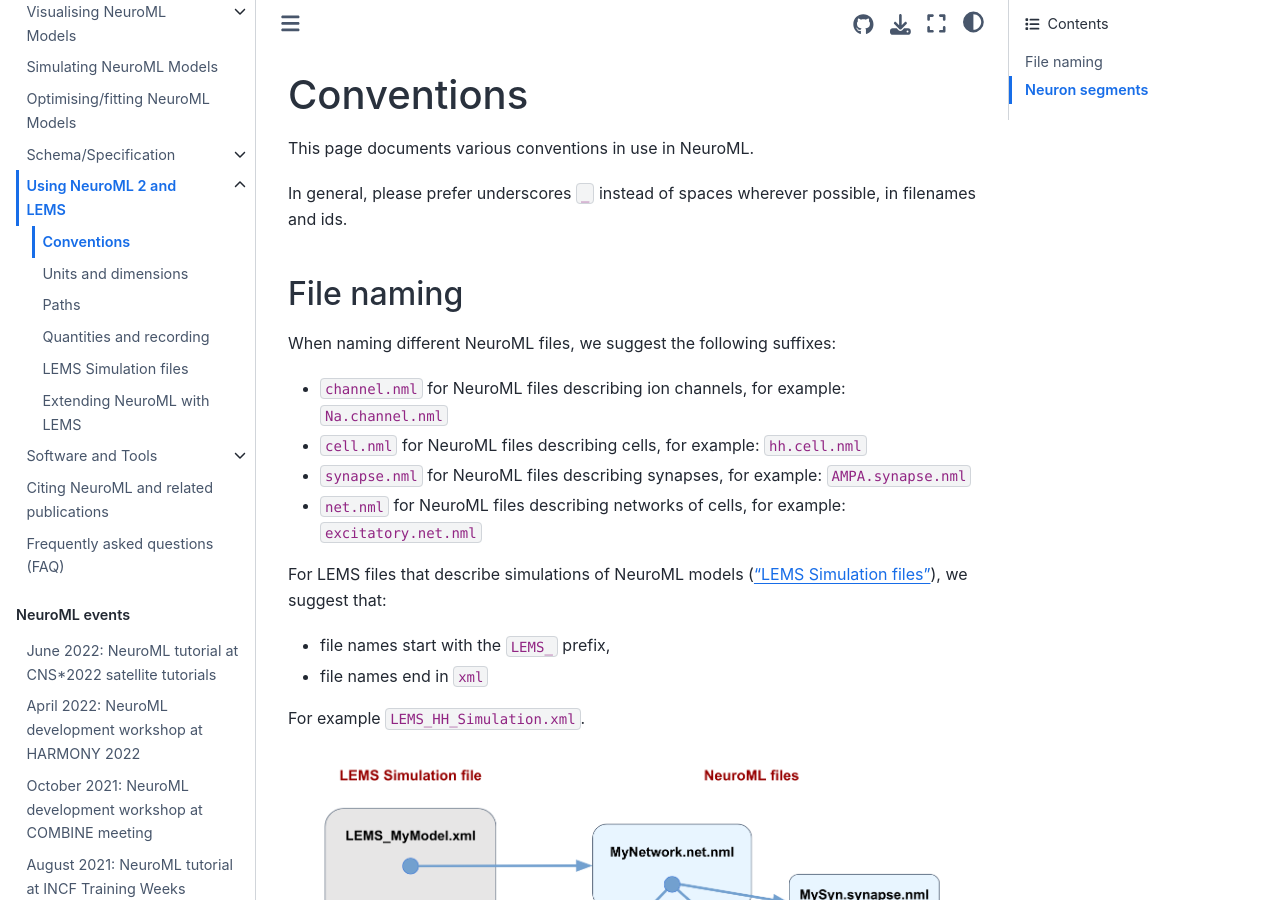
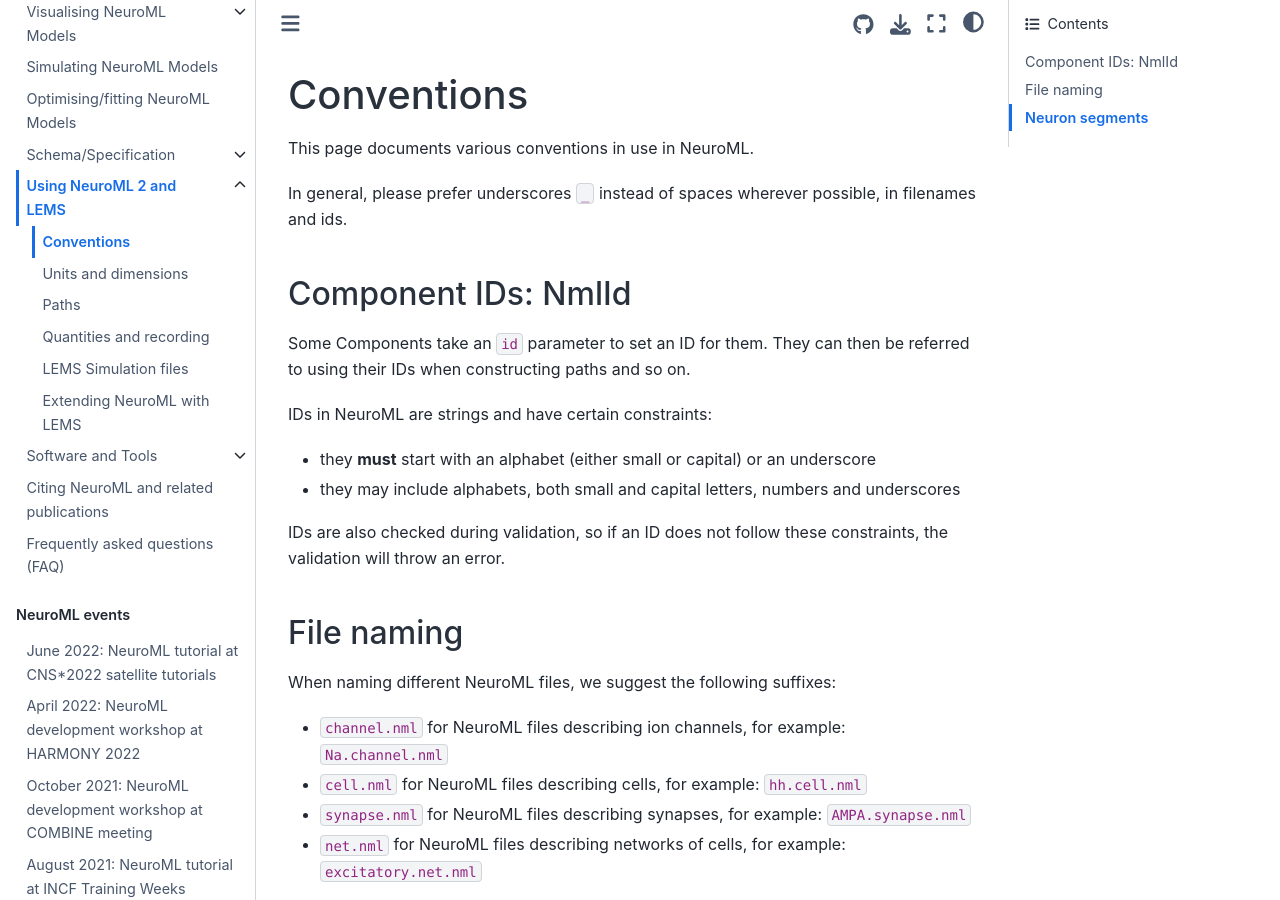
Before and after one commit to NeuroML/Documentation, a Jupyter Book: the page built from source/Userdocs/Conventions.md, in a window 1280 px wide and 900 px high. Built offline with Jupyter Book 1.0.4 settings and Sphinx 7.4.7 and the Sphinx Book theme 1.1.4, drawn with Linux system fonts in a browser that asks for light colours.

Commit message:
feat: explain IDs in conventions
fixes #135

```diff
--- a/source/Userdocs/Conventions.md
+++ b/source/Userdocs/Conventions.md
@@ -4,6 +4,20 @@
 This page documents various conventions in use in NeuroML.
 
 In general, please prefer underscores `_` instead of spaces wherever possible, in filenames and ids.
+
+(userdocs:conventions:nmlid)=
+## Component IDs: NmlId
+
+Some Components take an `id` parameter to set an ID for them.
+They can then be referred to using their IDs when constructing paths and so on.
+
+IDs in NeuroML are strings and have certain constraints:
+
+- they **must** start with an alphabet (either small or capital) or an underscore
+- they may include alphabets, both small and capital letters, numbers and underscores
+
+IDs are also checked during validation, so if an ID does not follow these constraints, the validation will throw an error.
+
 
 (userdocs:conventions:files)=
 ## File naming
```
